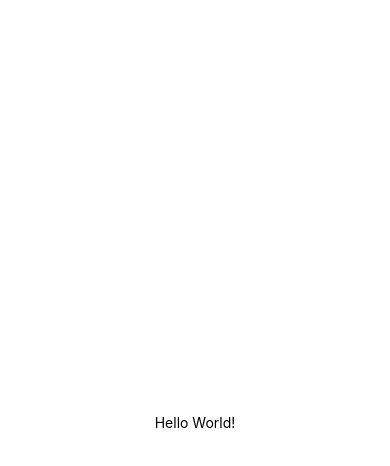
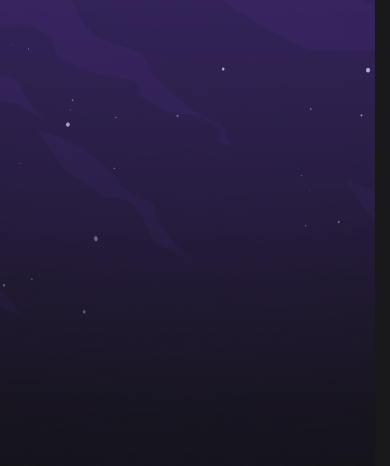
Before and after one commit to eduardamirelly/nlw-eSports-mobile, a React Native app: screen / in a window 390 px wide. Shown: the top 466 px of the page. Built offline with nearby package versions, Linux system fonts and the light colour scheme.

Commit message:
:lipstick: add Background component

```diff
--- a/App.tsx
+++ b/App.tsx
@@ -1,20 +1,14 @@
-import { StatusBar } from 'expo-status-bar';
-import { StyleSheet, Text, View } from 'react-native';
+import { StatusBar } from 'react-native';
+import { Background } from './src/components/Background';
 
 export default function App() {
   return (
-    <View style={styles.container}>
-      <Text>Hello World!</Text>
-      <StatusBar style="auto" />
-    </View>
+    <Background>
+      <StatusBar
+        barStyle="light-content"
+        backgroundColor="transparent"
+        translucent
+      />
+    </Background>
   );
 }
-
-const styles = StyleSheet.create({
-  container: {
-    flex: 1,
-    backgroundColor: '#fff',
-    alignItems: 'center',
-    justifyContent: 'center',
-  },
-});
--- /dev/null
+++ b/src/@types/png.d.ts
@@ -0,0 +1 @@
+declare module '*.png';
--- /dev/null
+++ b/src/components/Background/index.tsx
@@ -0,0 +1,21 @@
+import { ImageBackground } from 'react-native';
+
+import backgroundImg from '../../assets/background-galaxy.png';
+
+import { styles } from './styles';
+
+interface Props {
+  children: React.ReactNode;
+}
+
+export function Background({ children }: Props) {
+  return (
+    <ImageBackground
+      source={backgroundImg}
+      style={styles.container}
+      defaultSource={backgroundImg}
+    >
+      {children}
+    </ImageBackground>
+  );
+}
--- /dev/null
+++ b/src/components/Background/styles.ts
@@ -0,0 +1,9 @@
+import { StyleSheet } from 'react-native';
+import { THEME } from '../../theme';
+
+export const styles = StyleSheet.create({
+  container: {
+    flex: 1,
+    backgroundColor: THEME.COLORS.BACKGROUND_800,
+  }
+});
```
Also changed, not shown: 2 other files (tests, documents, lock files or other folders).
